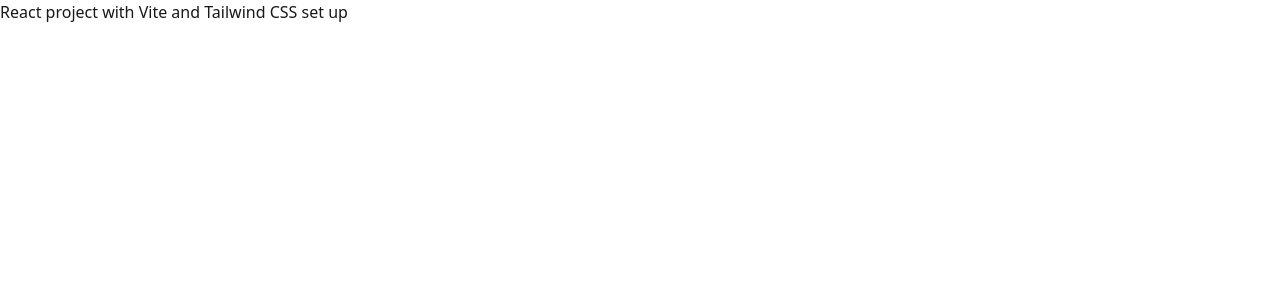
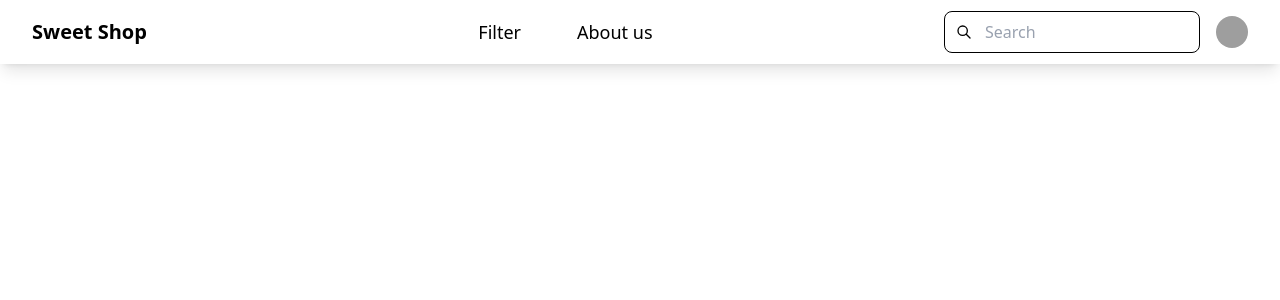
Before and after one commit to RajdeepDharaviya/Sweet_Shop_Management, a React (Vite) app in the folder Frontend/: page / in a window 1280 px wide. Shown: the top 300 px of the page. Built offline with nearby package versions, Linux system fonts and the light colour scheme; grey boxes are pictures that could not be loaded.

Commit message:
Add Navbar component for navigarion
Used Ai for CSS

Co-authored-by : Github copilot

```diff
--- a/Frontend/src/App.jsx
+++ b/Frontend/src/App.jsx
@@ -1,9 +1,12 @@
 import "./App.css";
+import Navbar from "./components/Navbar";
 
 function App() {
   return (
     <>
-      <div>React project with Vite and Tailwind CSS set up</div>
+      <div>
+        <Navbar />
+      </div>
     </>
   );
 }
--- /dev/null
+++ b/Frontend/src/components/Navbar.jsx
@@ -0,0 +1,184 @@
+export default function Navbar() {
+  return (
+    <nav className=" text-black shadow-lg">
+      <div className="max-w-7xl mx-auto px-4 sm:px-6 lg:px-8">
+        <div className="flex items-center justify-between h-16">
+          {/* Logo */}
+          <div className="flex items-center">
+            <div className="flex-shrink-0 text-xl font-bold">Sweet Shop</div>
+          </div>
+
+          {/* Desktop Navigation */}
+          <div className="hidden md:block">
+            <div className="ml-10 flex items-baseline space-x-8">
+              <a
+                href="#"
+                className="text-black hover:text-blue-300 px-3 py-2 text-lg font-medium transition-colors duration-200"
+              >
+                Filter
+              </a>
+              <a
+                href="#"
+                className="text-black text-lg hover:text-white px-3 py-2  font-medium transition-colors duration-200"
+              >
+                About us
+              </a>
+            </div>
+          </div>
+
+          {/* Right side - Search, Notifications, Profile */}
+          <div className="hidden md:flex items-center space-x-4">
+            {/* Search */}
+            <div className="relative">
+              <div className="absolute inset-y-0 left-0 pl-3 flex items-center pointer-events-none">
+                <svg
+                  className="h-4 w-4 text-black"
+                  fill="none"
+                  stroke="currentColor"
+                  viewBox="0 0 24 24"
+                >
+                  <path
+                    strokeLinecap="round"
+                    strokeLinejoin="round"
+                    strokeWidth={2}
+                    d="M21 21l-6-6m2-5a7 7 0 11-14 0 7 7 0 0114 0z"
+                  />
+                </svg>
+              </div>
+              <input
+                type="text"
+                placeholder="Search"
+                className="bg-white text-black border border-black placeholder-gray-400 pl-10 pr-4 py-2 rounded-lg focus:outline-none focus:ring-2 focus:ring-blue-500 focus:bg-gray-100 transition-colors duration-200 w-64"
+              />
+            </div>
+
+            {/* Profile */}
+            <div className="flex items-center">
+              <img
+                className="h-8 w-8 rounded-full object-cover"
+                src="https://images.unsplash.com/photo-1472099645785-5658abf4ff4e?ixlib=rb-1.2.1&ixid=eyJhcHBfaWQiOjEyMDd9&auto=format&fit=facearea&facepad=2&w=256&h=256&q=80"
+                alt="Profile"
+              />
+            </div>
+          </div>
+
+          {/* Mobile menu button - CSS only toggle */}
+          <div className="md:hidden">
+            <input type="checkbox" id="menu-toggle" className="hidden peer" />
+            <label
+              htmlFor="menu-toggle"
+              className="cursor-pointer p-2 bg-black rounded-lg hover:bg-slate-700 transition-colors duration-200 block"
+            >
+              {/* Hamburger icon */}
+              <div className="peer-checked:hidden">
+                <svg
+                  className="h-6 w-6 text-white"
+                  fill="none"
+                  stroke="currentColor"
+                  viewBox="0 0 24 24"
+                >
+                  <path
+                    strokeLinecap="round"
+                    strokeLinejoin="round"
+                    strokeWidth={2}
+                    d="M4 6h16M4 12h16M4 18h16"
+                  />
+                </svg>
+              </div>
+              {/* X icon */}
+              <div className="hidden peer-checked:block">
+                <svg
+                  className="h-6 w-6 text-white"
+                  fill="none"
+                  stroke="currentColor"
+                  viewBox="0 0 24 24"
+                >
+                  <path
+                    strokeLinecap="round"
+                    strokeLinejoin="round"
+                    strokeWidth={2}
+                    d="M6 18L18 6M6 6l12 12"
+                  />
+                </svg>
+              </div>
+            </label>
+
+            {/* Mobile menu - hidden by default, shown when checkbox is checked */}
+            <div className="hidden peer-checked:block absolute top-16 left-0 w-full bg-white border-t border-slate-700 z-50">
+              <div className="px-6 pt-2 pb-3 space-y-1">
+                <a
+                  href="#"
+                  className="block px-3 py-2 text-base font-medium text-black hover:text-white hover:bg-slate-700 rounded-lg transition-colors duration-200"
+                >
+                  Filter
+                </a>
+                <a
+                  href="#"
+                  className="block px-3 py-2 font-medium text-black hover:text-white hover:bg-slate-700 rounded-lg transition-colors duration-200"
+                >
+                  About us
+                </a>
+              </div>
+
+              {/* Mobile search and profile section */}
+              <div className="px-6 pt-2 pb-3 border-t border-slate-700">
+                {/* Mobile Search */}
+                <div className="relative mb-3">
+                  <div className="absolute inset-y-0 left-0 pl-3 flex items-center pointer-events-none">
+                    <svg
+                      className="h-4 w-4 text-gray-400"
+                      fill="none"
+                      stroke="currentColor"
+                      viewBox="0 0 24 24"
+                    >
+                      <path
+                        strokeLinecap="round"
+                        strokeLinejoin="round"
+                        strokeWidth={2}
+                        d="M21 21l-6-6m2-5a7 7 0 11-14 0 7 7 0 0114 0z"
+                      />
+                    </svg>
+                  </div>
+                  <input
+                    type="text"
+                    placeholder="Search"
+                    className="w-full bg-white text-black border border-black placeholder-gray-400 pl-10 pr-4 py-2 rounded-lg focus:outline-none focus:ring-2 focus:ring-blue-500 focus:bg-gray-100 transition-colors duration-200"
+                  />
+                </div>
+
+                {/* Mobile profile section */}
+                <div className="flex items-center justify-between">
+                  <div className="flex items-center space-x-3">
+                    <img
+                      className="h-8 w-8 rounded-full object-cover"
+                      src="https://images.unsplash.com/photo-1472099645785-5658abf4ff4e?ixlib=rb-1.2.1&ixid=eyJhcHBfaWQiOjEyMDd9&auto=format&fit=facearea&facepad=2&w=256&h=256&q=80"
+                      alt="Profile"
+                    />
+                    <span className="text-sm font-medium text-white">
+                      John Doe
+                    </span>
+                  </div>
+                  <button className="p-2 rounded-lg hover:bg-slate-700 transition-colors duration-200">
+                    <svg
+                      className="h-5 w-5 text-gray-300"
+                      fill="none"
+                      stroke="currentColor"
+                      viewBox="0 0 24 24"
+                    >
+                      <path
+                        strokeLinecap="round"
+                        strokeLinejoin="round"
+                        strokeWidth={2}
+                        d="M15 17h5l-5 5v-5zM8 17H3l5 5v-5zM18 6a6 6 0 11-12 0v5l-2 2v3h16v-3l-2-2V6z"
+                      />
+                    </svg>
+                  </button>
+                </div>
+              </div>
+            </div>
+          </div>
+        </div>
+      </div>
+    </nav>
+  );
+}
```
